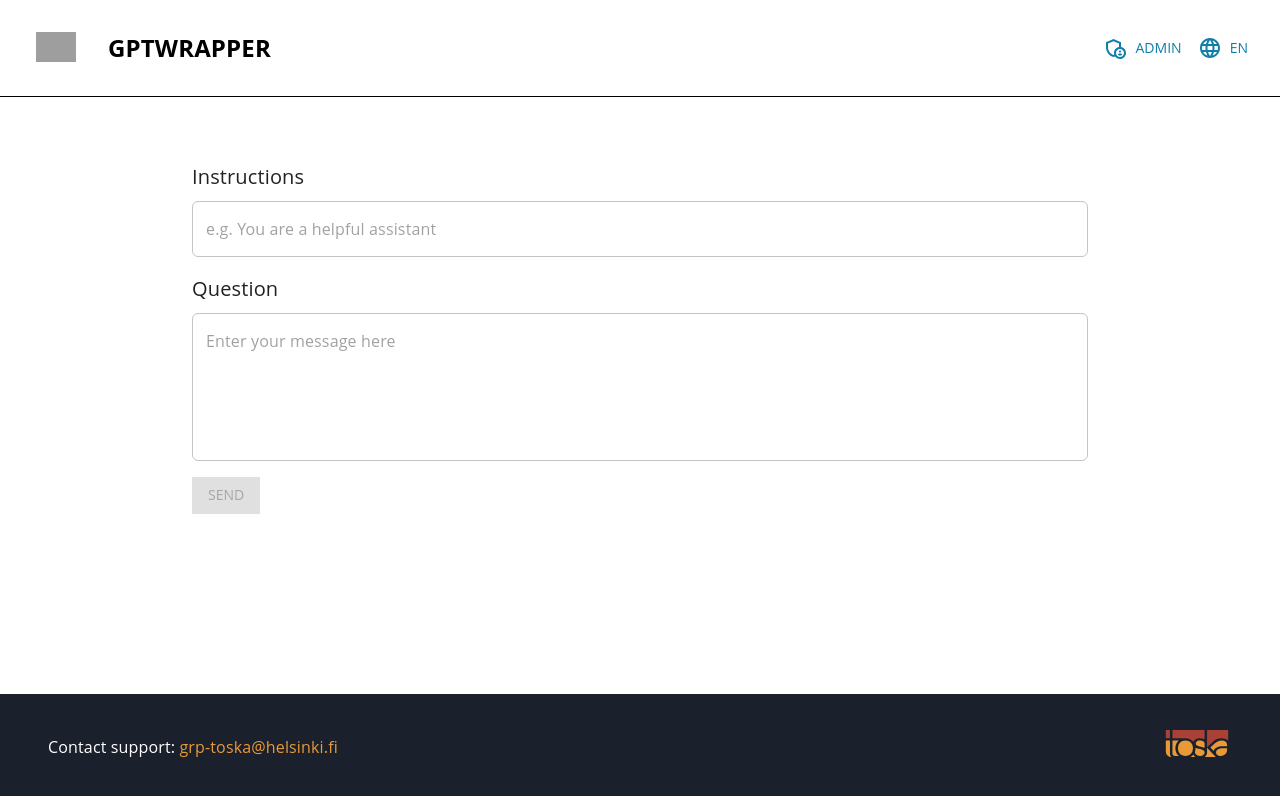
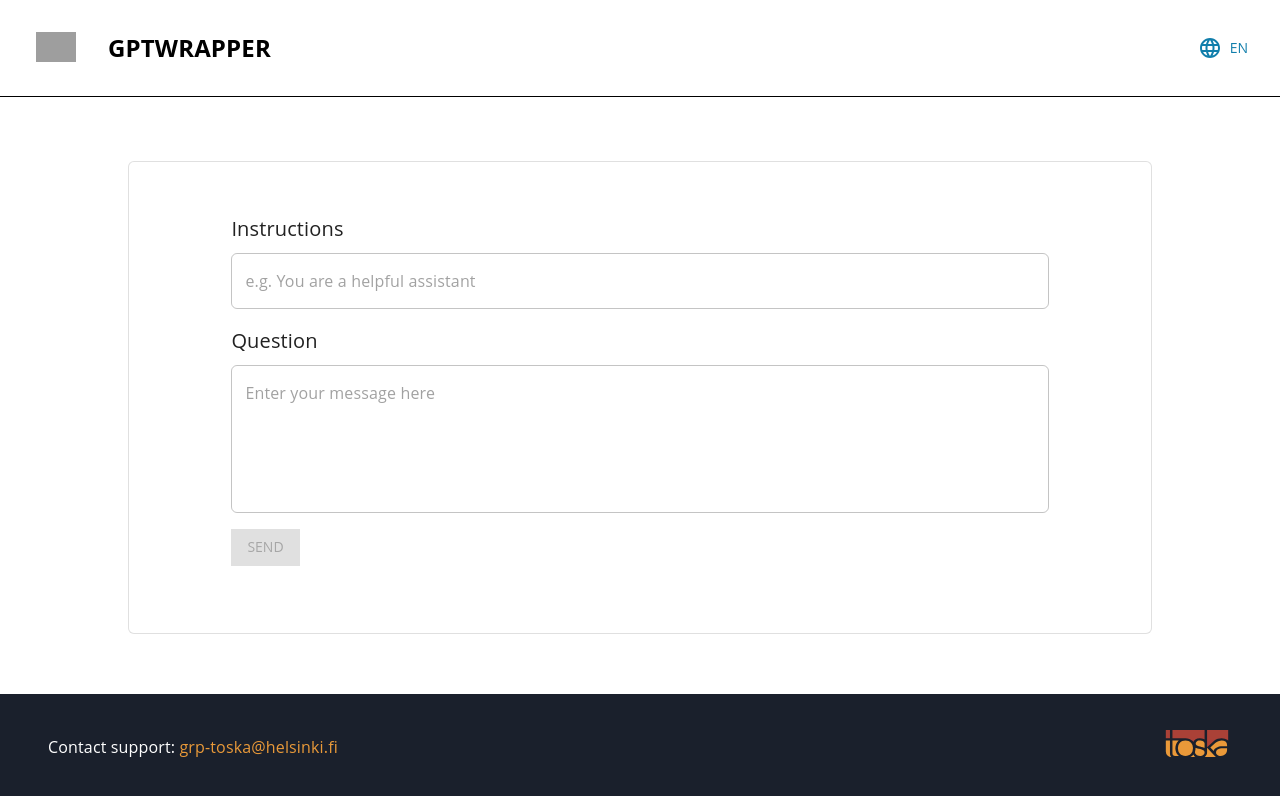
Before and after one commit to UniversityOfHelsinkiCS/gptwrapper, a React (Vite) app: page / in a window 1280 px wide. Shown: the top 796 px of the page. Built offline with nearby package versions, Linux system fonts and the light colour scheme; grey boxes are pictures that could not be loaded.

Commit message:
Fix stream taking 10s to start on Firefox

```diff
--- a/src/client/components/Chat/index.tsx
+++ b/src/client/components/Chat/index.tsx
@@ -1,6 +1,6 @@
 /* eslint-disable no-await-in-loop, no-constant-condition */
 import React, { useState } from 'react'
-import { Box } from '@mui/material'
+import { Box, Paper } from '@mui/material'
 import { enqueueSnackbar } from 'notistack'
 
 import { Message } from '../../types'
@@ -49,8 +49,14 @@ const Chat = () => {
     <Box
       sx={{
         margin: 'auto',
-        width: '80%',
+        width: '90%',
         padding: '5%',
+      }}
+    >
+      <Paper
+        variant="outlined"
+        sx={{
+          padding: '5% 10%',
         }}
       >
         <SystemMessage
@@ -64,6 +70,7 @@ const Chat = () => {
           setMessage={setMessage}
           handleSend={handleSend}
         />
+      </Paper>
     </Box>
   )
 }
--- a/src/client/components/NavBar/index.tsx
+++ b/src/client/components/NavBar/index.tsx
@@ -14,7 +14,7 @@ import {
   Typography,
   Link,
 } from '@mui/material'
-import { Language, AdminPanelSettingsOutlined } from '@mui/icons-material'
+import { Language } from '@mui/icons-material'
 import { useTranslation } from 'react-i18next'
 
 import { PUBLIC_URL } from '../../../config'
@@ -57,12 +57,12 @@ const NavBar = () => {
             </Box>
           </Box>
           <Box>
-            <Link href={`${PUBLIC_URL}/admin`} style={{ textDecoration: 'none' }}>
+            {/* <Link href={`${PUBLIC_URL}/admin`} style={{ textDecoration: 'none' }}>
               <Button>
                 <AdminPanelSettingsOutlined sx={styles.icon} />{' '}
                 {t('admin')}
               </Button>
-            </Link>
+            </Link> */}
             <Button
               ref={anchorRef}
               id="composition-button"
--- a/src/client/locales/fi.json
+++ b/src/client/locales/fi.json
@@ -10,7 +10,7 @@
   "chat": {
     "systemMessage": "Ohjeistus",
     "systemMessageInfo": "Alusta keskustelu antamalla yleistason ohjeita tekoälylle",
-    "exampleSystemMessage": "esim. Olet hyödyllinen avustaja",
+    "exampleSystemMessage": "esim. Olet avulias avustaja",
     "message": "Kysymys",
     "messagePlaceholder": "Kirjoita viestisi tähän"
   }
--- a/src/client/router.tsx
+++ b/src/client/router.tsx
@@ -2,7 +2,7 @@ import React from 'react'
 import { createBrowserRouter } from 'react-router-dom'
 
 import { PUBLIC_URL } from '../config'
-import Admin from './components/Admin'
+// import Admin from './components/Admin'
 import Chat from './components/Chat'
 import Error from './components/Error'
 
@@ -12,10 +12,10 @@ const router = createBrowserRouter([
     element: <Chat />,
     errorElement: <Error />,
   },
-  {
+  /* {
     path: `${PUBLIC_URL}/admin`,
     element: <Admin />,
-  },
+  }, */
 ])
 
 export default router
--- a/src/server/router.ts
+++ b/src/server/router.ts
@@ -74,6 +74,8 @@ router.post('/stream', async (req, res) => {
 
   if (isError(stream)) return res.status(424).send(stream)
 
+  res.setHeader('content-type', 'text/plain')
+
   const encoding = getEncoding(options.model)
 
   let tokenCount = calculateUsage(options, encoding)
```
Lines whose indentation alone changed are shown as unchanged.
